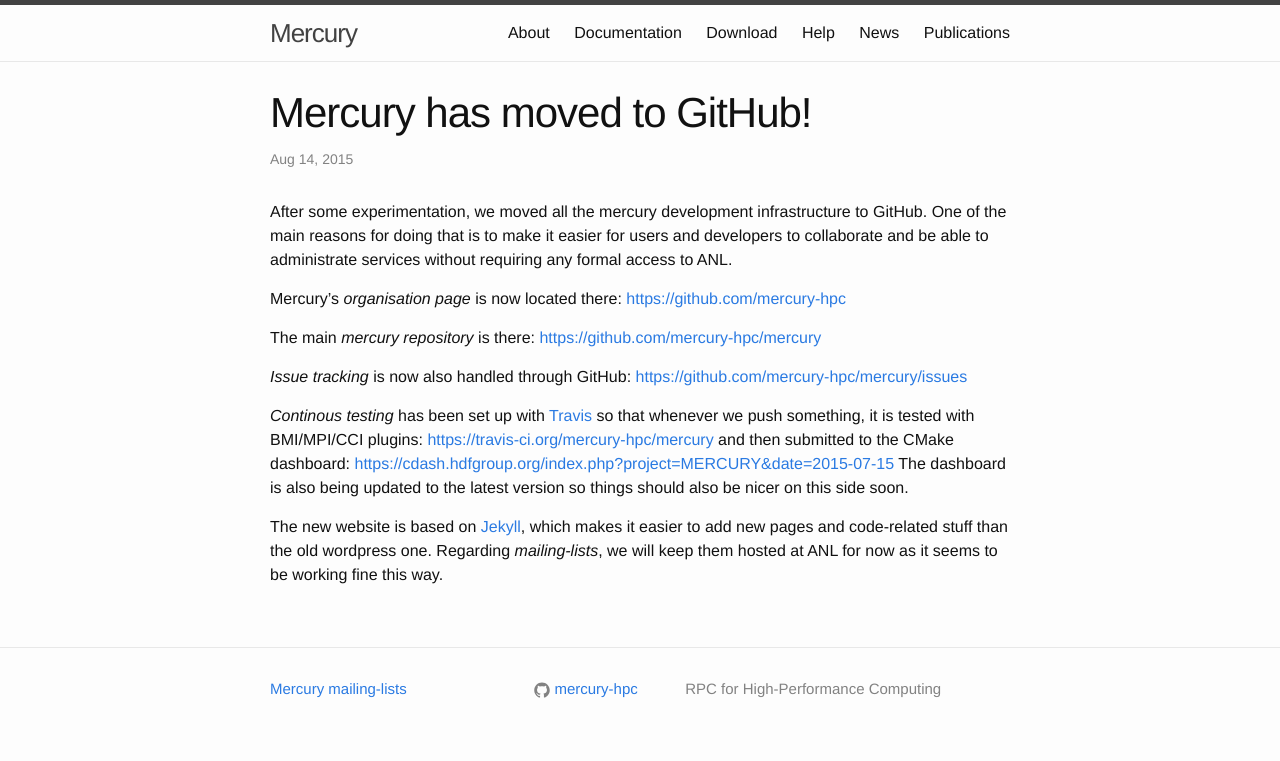
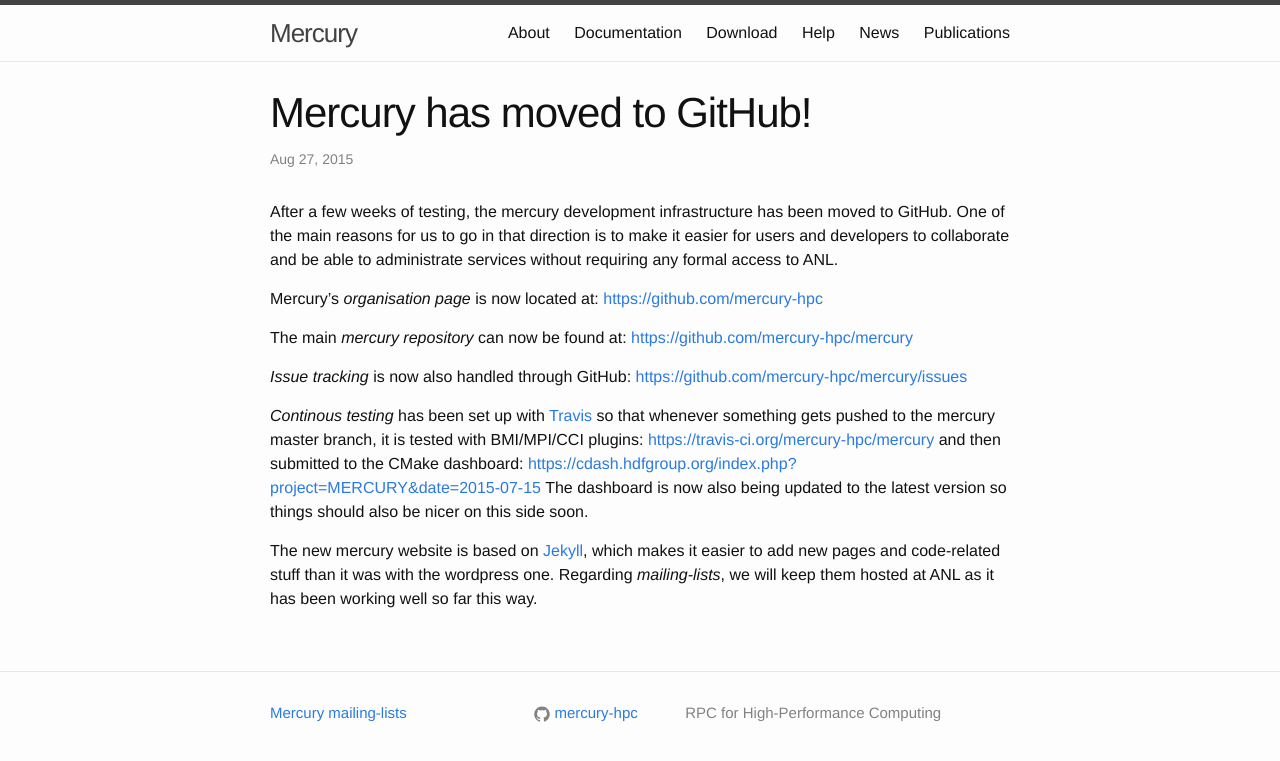
Before and after one commit to Mercury-HPC/Mercury-HPC.github.io, a Jekyll site: the page built from _posts/2015-08-27-new-infrastructure.markdown, in a window 1280 px wide. Shown: the top 761 px of the page. Built offline with Jekyll 4.4.1, drawn with Linux system fonts in a browser that asks for light colours; nearby versions of some CDN libraries.

Commit message:
News update

```diff
--- a/_posts/2015-08-14-new-infrastructure.markdown
+++ b/_posts/2015-08-27-new-infrastructure.markdown
@@ -1,33 +1,32 @@
 ---
 layout: post
 title:  "Mercury has moved to GitHub!"
-date:   2015-08-14
+date:   2015-08-27
 categories: news
 ---
 
-After some experimentation, we moved all the mercury development infrastructure
-to GitHub. One of the main reasons for doing that is to make it easier for
+After a few weeks of testing, the mercury development infrastructure has been moved
+to GitHub. One of the main reasons for us to go in that direction is to make it easier for
 users and developers to collaborate and be able to administrate services
 without requiring any formal access to ANL.
 
-Mercury's _organisation page_ is now located there:
+Mercury's _organisation page_ is now located at:
 [https://github.com/mercury-hpc](https://github.com/mercury-hpc)
 
-The main _mercury repository_ is there:
+The main _mercury repository_ can now be found at:
 [https://github.com/mercury-hpc/mercury](https://github.com/mercury-hpc/mercury)
 
 _Issue tracking_ is now also handled through GitHub:
 [https://github.com/mercury-hpc/mercury/issues](https://github.com/mercury-hpc/mercury/issues)
 
-_Continous testing_ has been set up with [Travis](https://travis-ci.org/) so that whenever we push something,
+_Continous testing_ has been set up with [Travis](https://travis-ci.org/) so that whenever something gets pushed to the mercury master branch,
 it is tested with BMI/MPI/CCI plugins:
 [https://travis-ci.org/mercury-hpc/mercury](https://travis-ci.org/mercury-hpc/mercury)
 and then submitted to the CMake dashboard:
 [https://cdash.hdfgroup.org/index.php?project=MERCURY&date=2015-07-15](https://cdash.hdfgroup.org/index.php?project=MERCURY&date=2015-07-15)
-The dashboard is also being updated to the latest version so things should also
+The dashboard is now also being updated to the latest version so things should also
 be nicer on this side soon.
 
-The new website is based on [Jekyll](http://jekyllrb.com/), which makes it easier to add new pages and
-code-related stuff than the old wordpress one.
-Regarding _mailing-lists_, we will keep them hosted at ANL for now as it seems
-to be working fine this way.
+The new mercury website is based on [Jekyll](http://jekyllrb.com/), which makes it easier to add new pages and
+code-related stuff than it was with the wordpress one.
+Regarding _mailing-lists_, we will keep them hosted at ANL as it has been working well so far this way.
```
